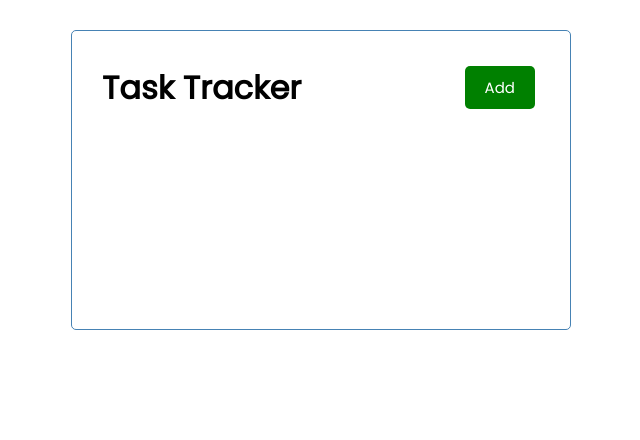
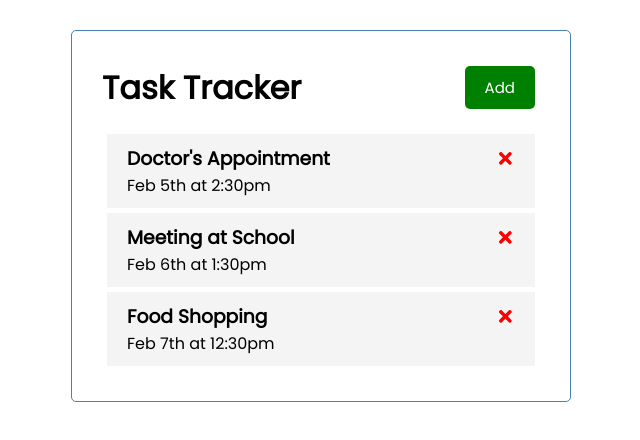
Before and after one commit to skycode20/react-task-tracker, a React (Create React App) app: page / in a window 1280 px wide. Shown: the top 440 px of the page, without its empty margins (319-959 px from the left). Built offline with nearby package versions, Linux system fonts and the light colour scheme.

Commit message:
added a Task component to the Tasks. Shows the hard coded appointments. added a delete button from the installed npm react-icons. created the delete task function to delete the appointments when the 'x' is pressed.

```diff
--- a/package.json
+++ b/package.json
@@ -8,6 +8,7 @@
     "@testing-library/user-event": "^12.7.3",
     "react": "^17.0.1",
     "react-dom": "^17.0.1",
+    "react-icons": "^4.2.0",
     "react-scripts": "4.0.3",
     "web-vitals": "^1.1.0"
   },
--- a/src/App.js
+++ b/src/App.js
@@ -1,10 +1,38 @@
+import { useState } from 'react';
 import Header from './components/Header';
+import Tasks from './components/Tasks';
 
 function App(props) {
+  const [tasks, setTasks] = useState([
+    {
+        id: 1,
+        text: "Doctor's Appointment",
+        day: "Feb 5th at 2:30pm",
+        reminder: true,
+    },
+    {
+        id: 2,
+        text: "Meeting at School",
+        day: "Feb 6th at 1:30pm",
+        reminder: true,
+    },
+    {
+        id: 3,
+        text: "Food Shopping",
+        day: "Feb 7th at 12:30pm",
+        reminder: false,
+    }
+])
+
+// Delete Task
+const deleteTask = (id) => {
+  setTasks(tasks.filter((task) => task.id !== id))
+}
 
   return (
     <div className="container">
       <Header />
+      <Tasks tasks={tasks} onDelete={deleteTask} />
     </div>
   );
 }
--- /dev/null
+++ b/src/components/Task.js
@@ -0,0 +1,12 @@
+import { FaTimes } from 'react-icons/fa'
+
+const Task = ({ task, onDelete }) => {
+    return (
+        <div className='task'>
+            <h3>{task.text} <FaTimes style={{ color: 'red', cursor: 'pointer' }} onClick={() => onDelete(task.id)} /></h3>
+            <p>{task.day}</p>
+        </div>
+    )
+}
+
+export default Task
--- a/src/components/Tasks.js
+++ b/src/components/Tasks.js
@@ -1,29 +1,13 @@
-const tasks = [
-    {
-        id: 1,
-        text: "Doctor's Appointment",
-        day: "Feb 5th at 2:30pm",
-        reminder: true,
-    },
-    {
-        id: 2,
-        text: "Meeting at School",
-        day: "Feb 6th at 1:30pm",
-        reminder: true,
-    },
-    {
-        id: 3,
-        text: "Food Shopping",
-        day: "Feb 7th at 12:30pm",
-        reminder: false,
-    }
-];
+import Task from './Task'
 
-const Tasks = () => {
+const Tasks = ({ tasks, onDelete }) => {
+
     return (
-        <div>
-
-        </div>
+        <>
+            {tasks.map((task) => (
+                <Task key={task.id} task={task} onDelete={onDelete} />
+            ))}
+        </>
     )
 }
 
```
Also changed, not shown: 1 other file (tests, documents, lock files or other folders).
